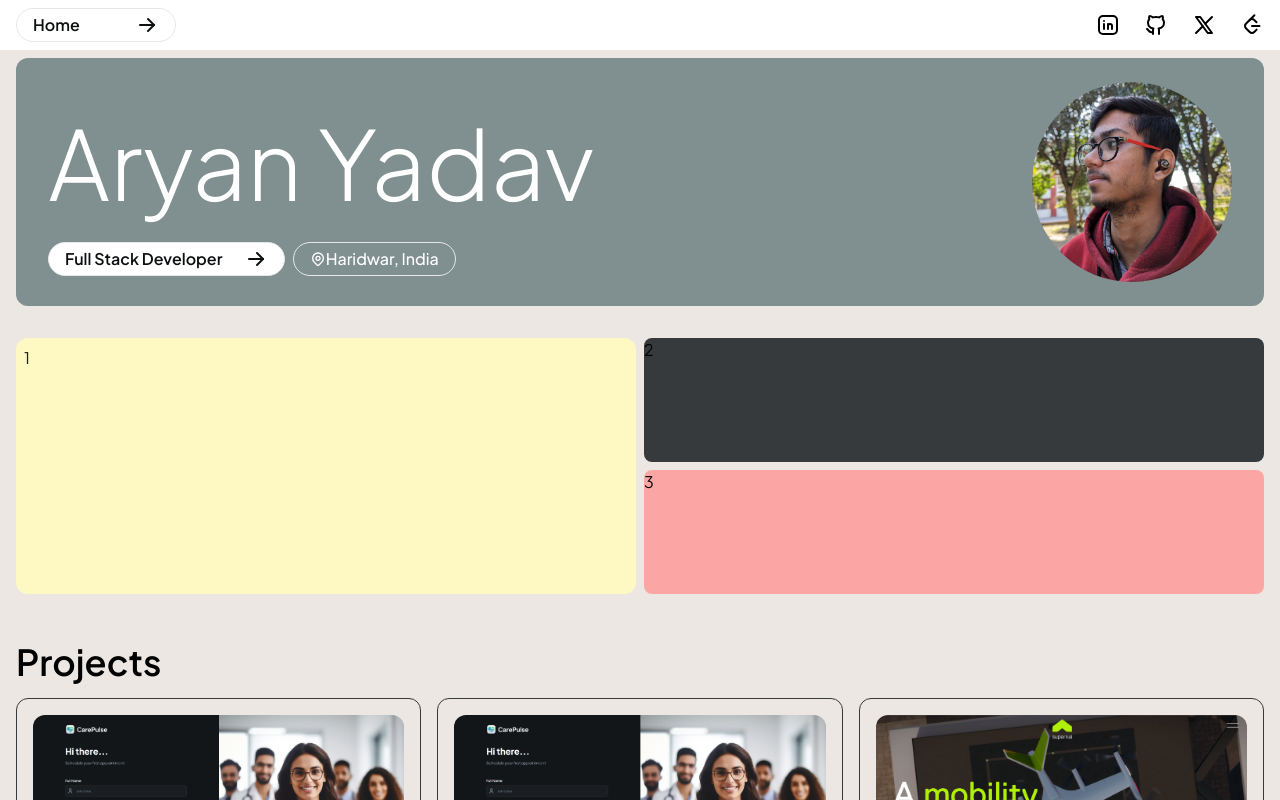
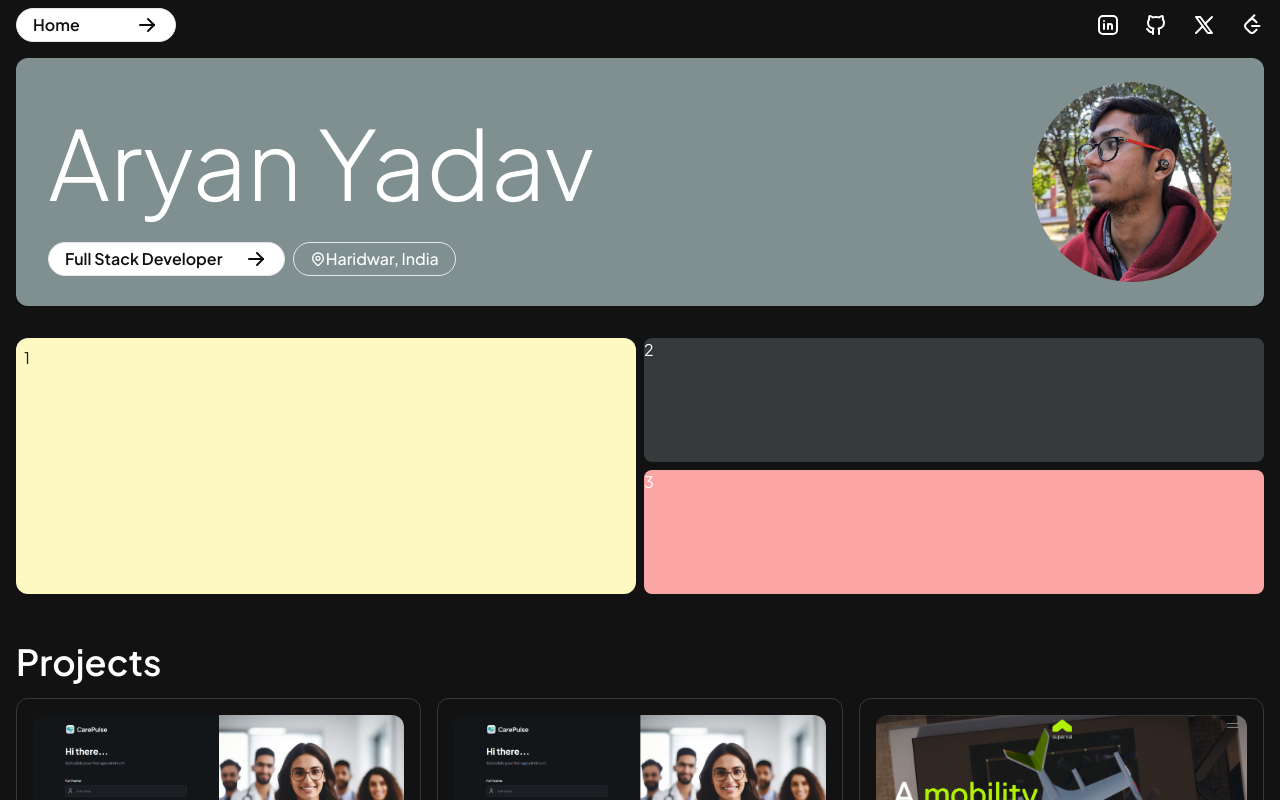
Before and after one commit to AryanYadav-git/Portfolio, a Next.js app: page / in a window 1280 px wide. Shown: the top 800 px of the page. Built offline with nearby package versions, Linux system fonts and the light colour scheme.

Commit message:
template on dark

```diff
--- a/app/layout.tsx
+++ b/app/layout.tsx
@@ -27,8 +27,8 @@ export default function RootLayout({
       <body className={cn('min-h-screen font-sans antialiased', fontSans.variable)}>
         <ThemeProvider
           attribute="class"
-          defaultTheme="light"
-          // defaultTheme="dark"
+          // defaultTheme="light"
+          defaultTheme="dark"
         >
           <Navbar/>
           {children}
--- a/app/page.tsx
+++ b/app/page.tsx
@@ -3,7 +3,8 @@ import Featured from "@/components/sections/Featured";
 
 export default function Home() {
   return(
-    <div className=" px-4 py-2 flex flex-col gap-8 bg-[#ece7e2]">
+    <div className=" px-4 py-2 flex flex-col gap-8
+    ">
       <Header />
       <Summary/>
       <Projects />
--- a/components/sections/Header.tsx
+++ b/components/sections/Header.tsx
@@ -8,7 +8,7 @@ import Link from "next/link";
 
 const Header = () => {
   return (
-    <div className="flex flex-col md:flex-row-reverse w-full px-8 py-6 rounded-xl bg-[#809091] bg-[#4a7766] text-white">
+    <div className="flex flex-col md:flex-row-reverse w-full px-8 py-6 rounded-xl bg-[#809091]">
       <div className="w-1/3 md:w-1/5 flex md:justify-end">
         <Image
           src="/photo.jpg"
```
